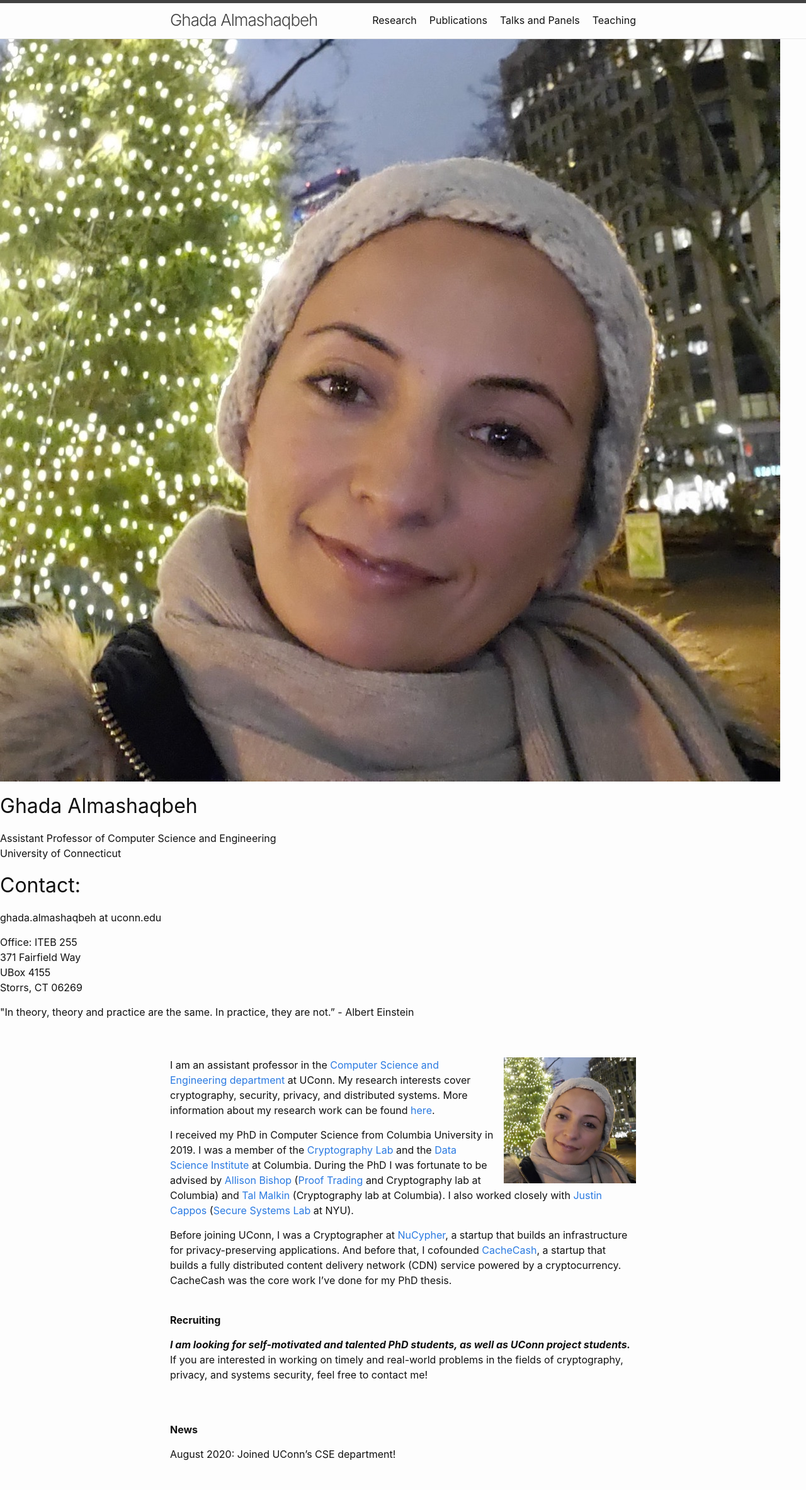
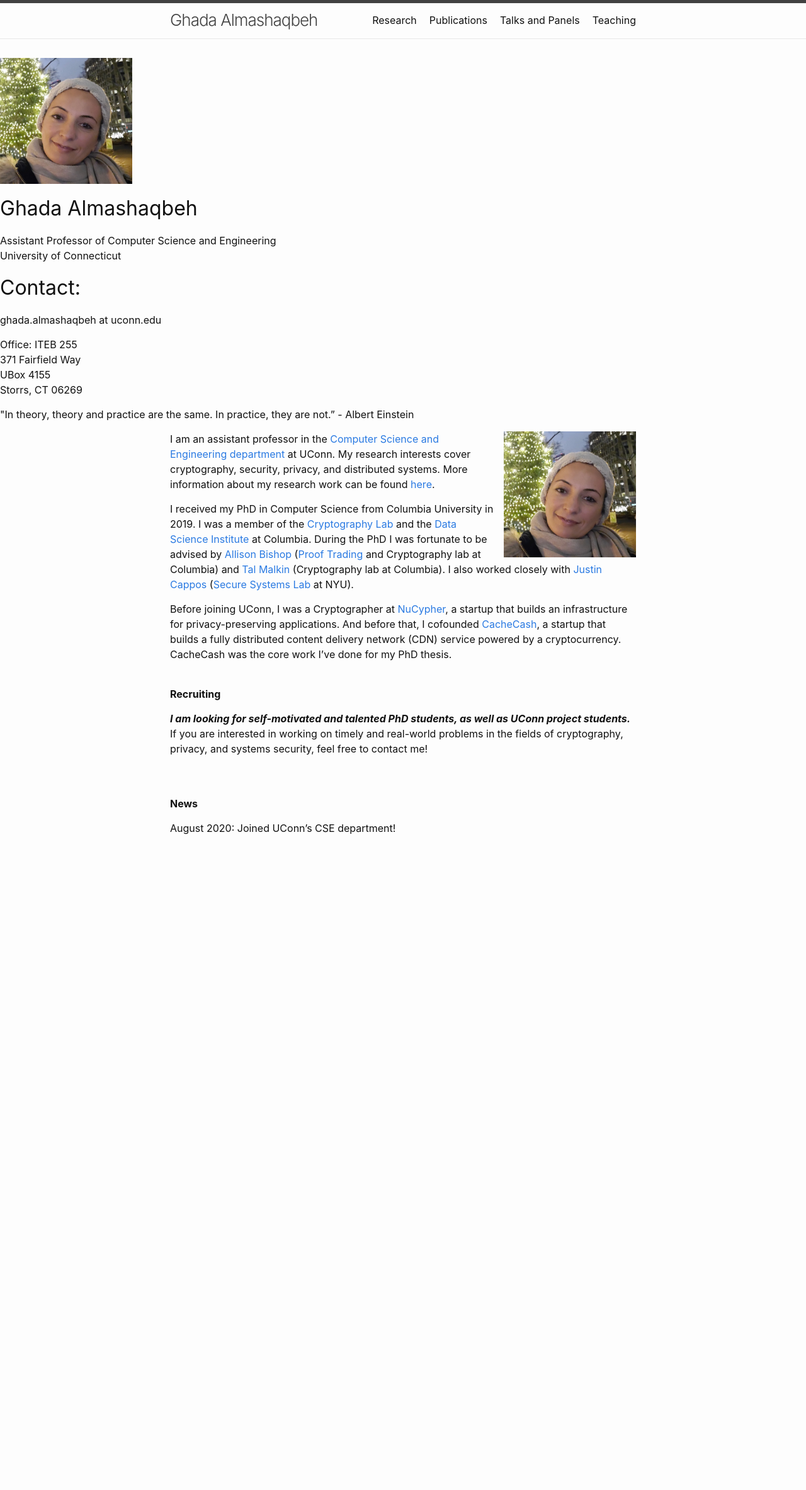
Before and after one commit to GhadaAlmashaqbeh/GhadaAlmashaqbeh.github.io, a Jekyll site: the page built from index.md, in a window 1280 px wide. Shown: the whole page at 63% size. Built offline with Jekyll 4.4.1, drawn with Linux system fonts in a browser that asks for light colours; after the commit the page ends 1372 px from its top, so only the background shows below that.

Commit message:
edit sidebar

```diff
--- a/_includes/sidebar.html
+++ b/_includes/sidebar.html
@@ -2,7 +2,7 @@
   <div class="container sidebar-sticky">
     <div class="sidebar-about">
       <p>
-      <img src="{{ site.baseurl }}/images/ghada0.jpg" alt="Ghada Almashaqbeh" />
+      <img src="{{ site.baseurl }}/images/ghada0.jpg" alt="Ghada Almashaqbeh" width="210" height="200"/>
       </p>
       <h1>{{ site.title }}</h1>
       <p class="lead">{{ site.tagline }}</p>
--- a/_layouts/default.html
+++ b/_layouts/default.html
@@ -6,9 +6,9 @@
   <body>
 
     {%- include header.html -%}
-    {% include sidebar.html %}
 
     <main class="page-content" aria-label="Content">
+      {% include sidebar.html %}
       <div class="wrapper">
         {{ content }}
       </div>
```
